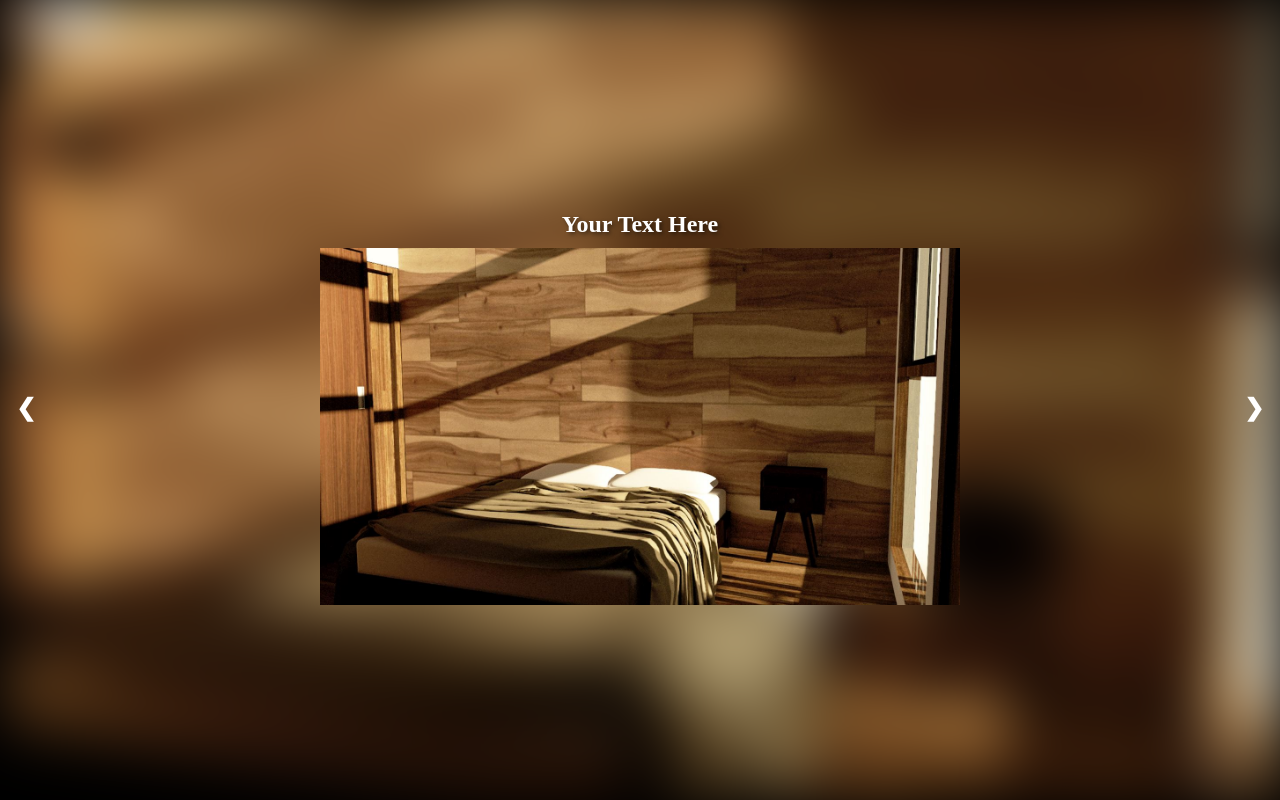
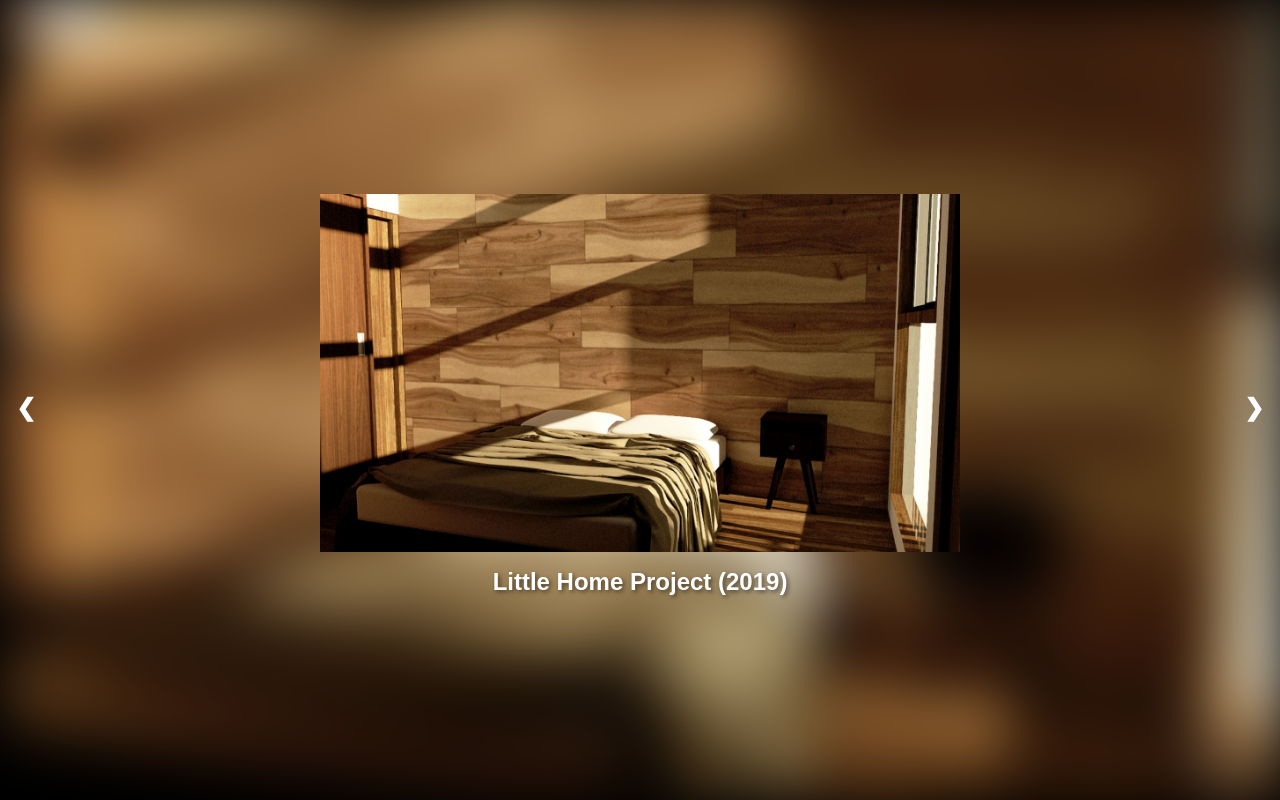
Before and after one commit to rigelle-cruz/gallery, a plain HTML site: page index.html in a window 1280 px wide. Drawn offline with Linux system fonts and the light colour scheme.

Commit message:
move around text

```diff
--- a/index.css
+++ b/index.css
@@ -50,9 +50,10 @@ body, html {
 }
 
 .overlay-content h1 {
+  font-family: Arial, Helvetica, sans-serif;
   font-size: 24px;
   color: #fff;
-  text-shadow: 2px 2px 4px rgba(0, 0, 0, 0.5); /* Add text shadow for better readability */
+  text-shadow: 2px 2px 4px rgba(0, 0, 0, 0.5);
   margin-bottom: 10px;
 }
 
--- a/index.html
+++ b/index.html
@@ -14,8 +14,9 @@
                 <img src="images/archi/render1.jpg" alt="Blurred Background">
             </div>
             <div class="overlay-content">
-                <h1>Your Text Here</h1>
-                <img src="images/archi/render1.jpg" alt="Overlay Image">
+                <img src="images/archi/render1.jpg" alt="Overlay
+                 Image">
+                 <h1>Little Home Project (2019)</h1>
             </div>
           </div>
         </div>
@@ -25,8 +26,8 @@
                 <img src="images/archi/render2.jpg" alt="Blurred Background">
             </div>
             <div class="overlay-content">
+                <img src="images/archi/render2.jpg" alt="Overlay Image">
                 <h1>Your Text Here</h1>
-                <img src="images/archi/render2.jpg" alt="Overlay Image">
             </div>
           </div>
         </div>
@@ -36,8 +37,8 @@
                 <img src="images/archi/render3.jpg" alt="Blurred Background">
             </div>
             <div class="overlay-content">
+                <img src="images/archi/render3.jpg" alt="Overlay Image">
                 <h1>Your Text Here</h1>
-                <img src="images/archi/render3.jpg" alt="Overlay Image">
             </div>
           </div>
         </div>
```
